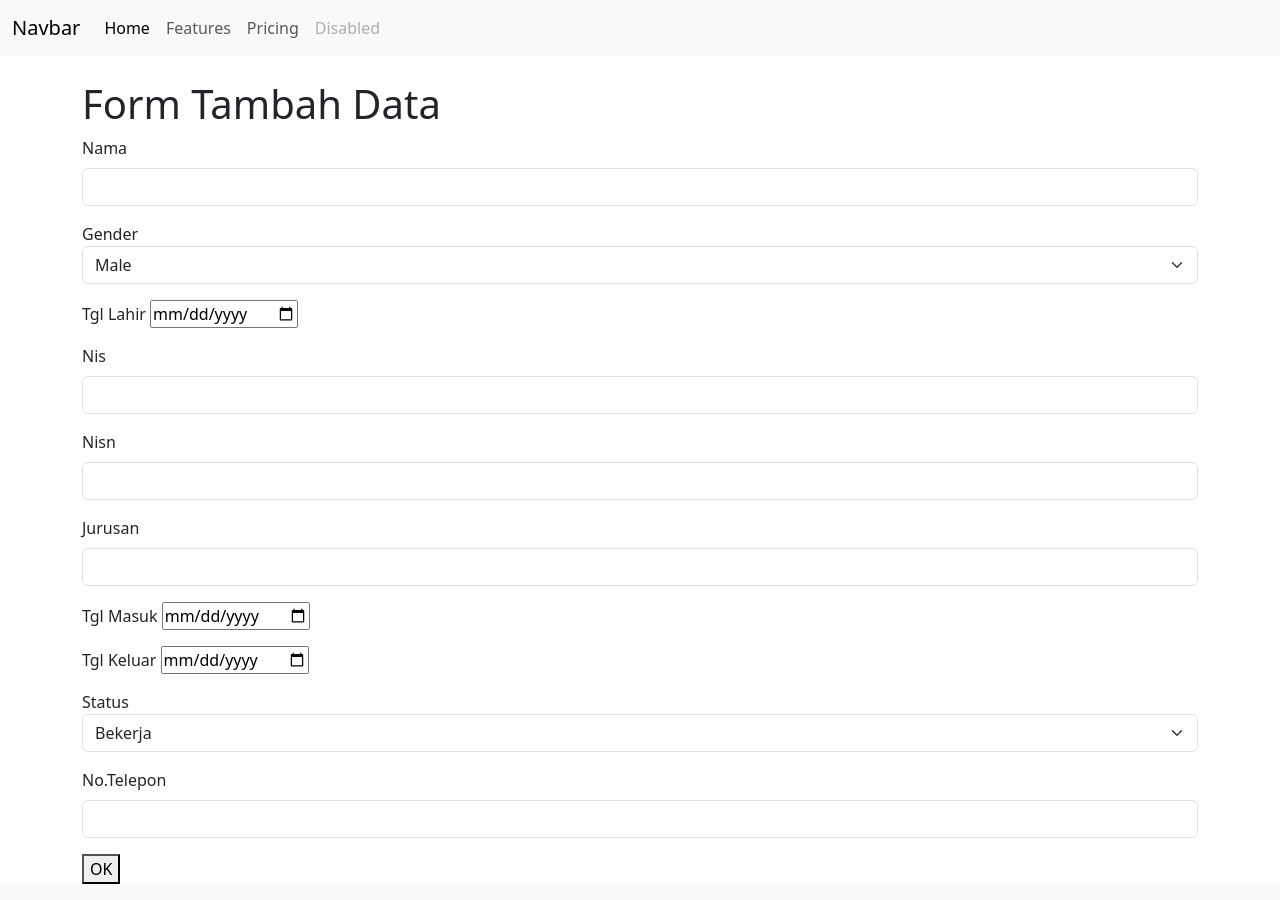
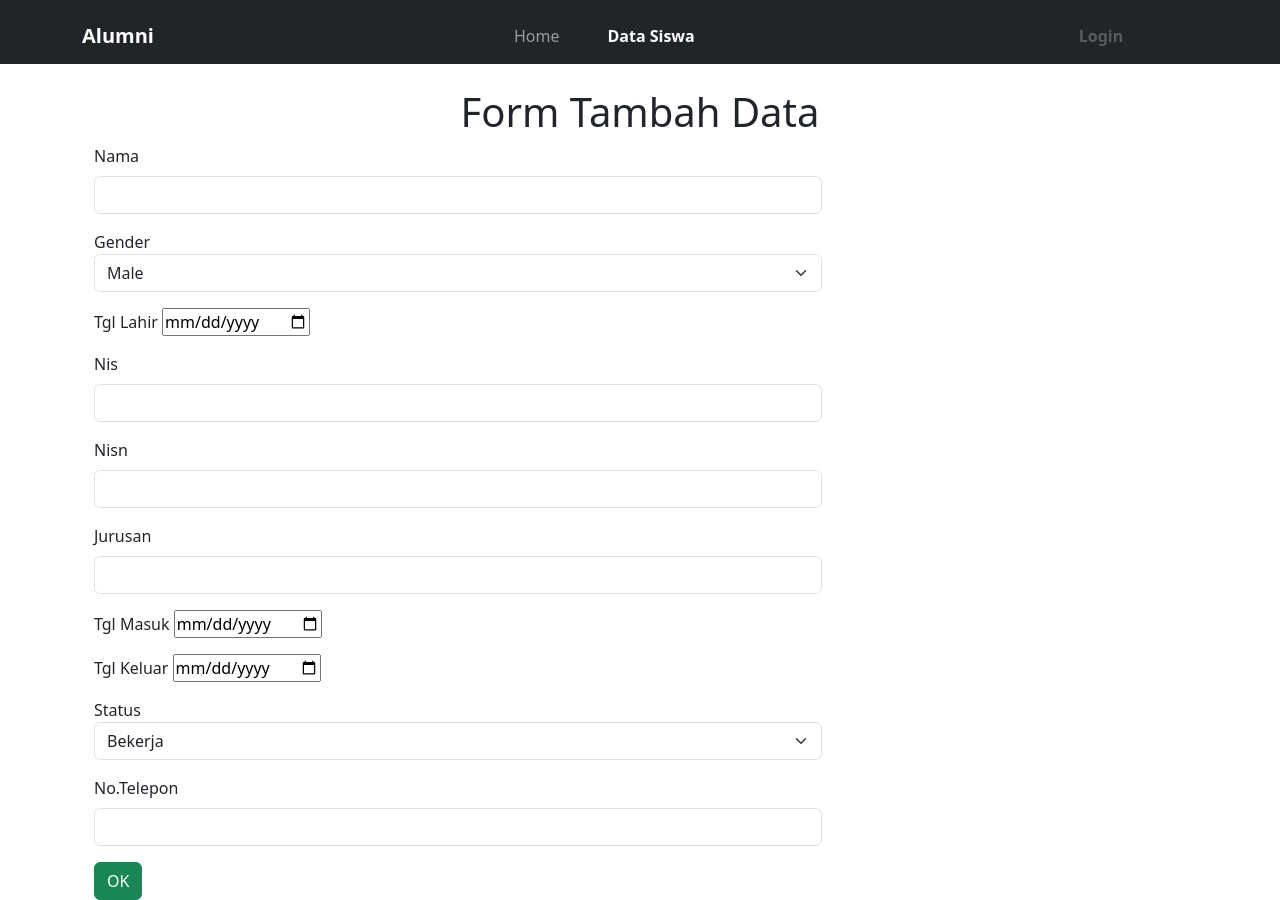
Before and after one commit to toronnaro/alumn_logic, a Laravel app: page /siswa/create in a window 1280 px wide. Run offline with Laravel 10, Linux system fonts and the light colour scheme.

Commit message:
perbaiki sedikit

```diff
--- a/app/Http/Controllers/SiswaController.php
+++ b/app/Http/Controllers/SiswaController.php
@@ -14,7 +14,7 @@ class SiswaController extends Controller
     //index berfungsi untuk menampilkan semua data
     public function index()
     {
-        return view('master.home', [
+        return view('master.data', [
             'siswas' => Siswa::all()
         ]);
     }
--- a/resources/views/master/create.blade.php
+++ b/resources/views/master/create.blade.php
@@ -1,13 +1,14 @@
 @extends('template.main')
 
 @section('container')
-    <h1>Form Tambah Data</h1>
+    <h1 class="text-center">Form Tambah Data</h1>
 
-    <form action="{{ route('siswa.store') }}" method="POST">
+    <div class="container">
+        <form action="{{ route('siswa.store') }}" method="POST" class="col-lg-8">
             @csrf
             <div class="mb-3">
                 <label for="nama" class="form-label">Nama</label>
-            <input type="text" class="form-control" name="nama">
+                <input type="text" class="form-control" name="nama" required>
             </div>
             <div class="mb-3">
                 <label for="gender">Gender</label>
@@ -18,27 +19,27 @@
             </div>
             <div class="mb-3">
                 <label for="birthplace">Tgl Lahir</label>
-            <input type="date" name="birthplace">
+                <input type="date" name="birthplace" required>
             </div>
             <div class="mb-3">
                 <label for="nis" class="form-label">Nis</label>
-            <input type="text" class="form-control" name="nis">
+                <input type="text" class="form-control" name="nis" required>
             </div>
             <div class="mb-3">
                 <label for="nisn" class="form-label">Nisn</label>
-            <input type="text" class="form-control" name="nisn">
+                <input type="text" class="form-control" name="nisn" required>
             </div>
             <div class="mb-3">
                 <label for="jurusan" class="form-label">Jurusan</label>
-            <input type="text" class="form-control" name="jurusan">
+                <input type="text" class="form-control" name="jurusan" required>
             </div>
             <div class="mb-3">
                 <label for="tanggal_masuk">Tgl Masuk</label>
-            <input type="date" name="tanggal_masuk">
+                <input type="date" name="tanggal_masuk" required>
             </div>
             <div class="mb-3">
                 <label for="tanggal_keluar">Tgl Keluar</label>
-            <input type="date" name="tanggal_keluar">
+                <input type="date" name="tanggal_keluar" required>
             </div>
             <div class="mb-3">
                 <label for="status">Status</label>
@@ -49,10 +50,11 @@
             </div>
             <div class="mb-3">
                 <label for="nomor_telepon" class="form-label">No.Telepon</label>
-            <input type="text" class="form-control" name="nomor_telepon">
+                <input type="text" class="form-control" name="nomor_telepon" required>
             </div>
             <div>
-            <button type="submit">OK</button>
+                <button type="submit" class="btn btn-success">OK</button>
             </div>
         </form>
+    </div>
 @endsection
--- a/resources/views/partials/navbar.blade.php
+++ b/resources/views/partials/navbar.blade.php
@@ -1,6 +1,6 @@
-<nav class="navbar navbar-expand-lg bg-body-tertiary">
-    <div class="container-fluid">
-        <a class="navbar-brand" href="#">Navbar</a>
+<nav class="navbar navbar-expand-lg navbar-dark bg-dark">
+    <div class="container mt-2">
+        <a class="navbar-brand fw-bold" href="#" style="margin-right: 22rem;">Alumni</a>
         <button class="navbar-toggler" type="button" data-bs-toggle="collapse" data-bs-target="#navbarNav"
             aria-controls="navbarNav" aria-expanded="false" aria-label="Toggle navigation">
             <span class="navbar-toggler-icon"></span>
@@ -8,16 +8,14 @@
         <div class="collapse navbar-collapse" id="navbarNav">
             <ul class="navbar-nav">
                 <li class="nav-item">
-                    <a class="nav-link active" aria-current="page" href="#">Home</a>
+                    <a class="nav-link me-3 {{ Request::is('/') ? 'active fw-bold' : '' }}" href="/">Home</a>
                 </li>
                 <li class="nav-item">
-                    <a class="nav-link" href="#">Features</a>
+                    <a class="nav-link ms-3 {{ Request::is('siswa*') ? 'active fw-bold' : '' }}" href="/siswa">Data
+                        Siswa</a>
                 </li>
                 <li class="nav-item">
-                    <a class="nav-link" href="#">Pricing</a>
-                </li>
-                <li class="nav-item">
-                    <a class="nav-link disabled" aria-disabled="true">Disabled</a>
+                    <a class="nav-link disabled fw-semibold" aria-disabled="true" style="margin-left: 23rem">Login</a>
                 </li>
             </ul>
         </div>
--- a/routes/web.php
+++ b/routes/web.php
@@ -15,3 +15,7 @@ use App\Http\Controllers\SiswaController;
 */
 
 Route::resource('siswa', SiswaController::class);
+
+Route::get('/', function () {
+    return view('master.home');
+});
```
Also changed, not shown: resources/views/master/data.blade.php (added, +52 -0 lines), resources/views/master/home.blade.php (+2 -49 lines). Lines whose indentation alone changed are shown as unchanged.
